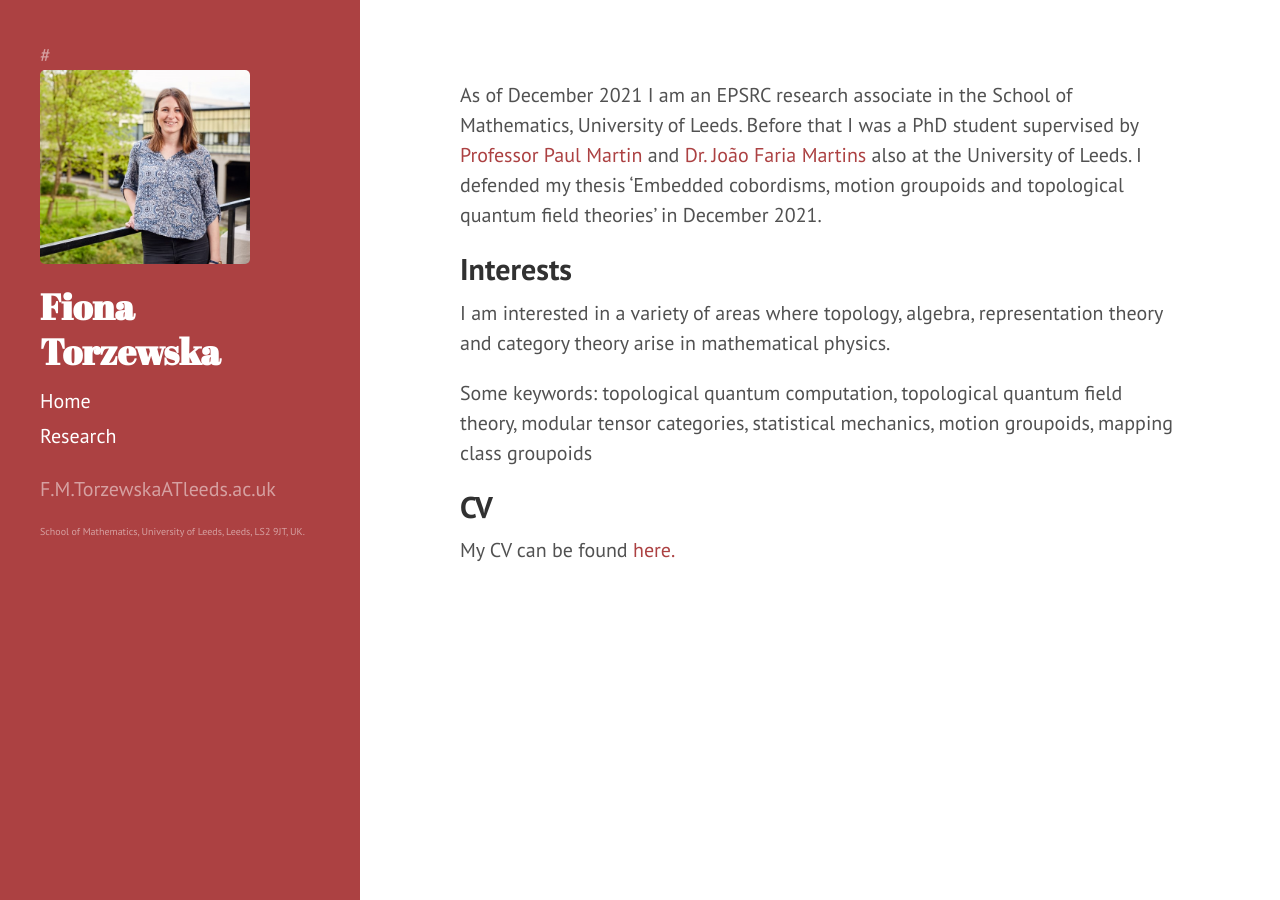
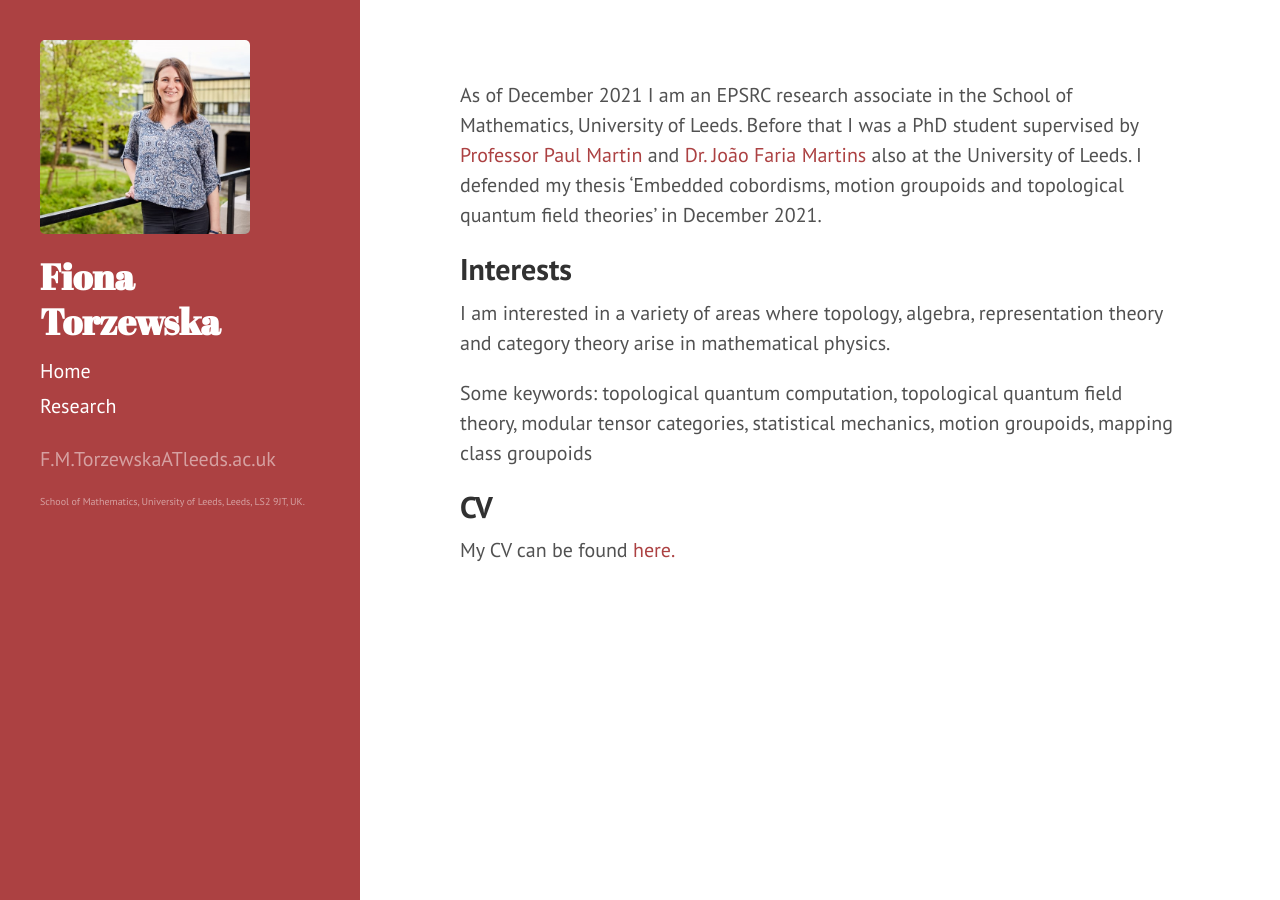
Before and after one commit to fionatorzewska/fionatorzewska.github.io, a Jekyll site: the page built from index.md, in a window 1280 px wide. Built offline with Jekyll 4.4.1, drawn with Linux system fonts in a browser that asks for light colours; Markdown is read by kramdown in place of the engine named in the settings; the list of posts is cut into pages by our own code.

Commit message:
Update sidebar.html

```diff
--- a/_includes/sidebar.html
+++ b/_includes/sidebar.html
@@ -1,5 +1,5 @@
 <div class="sidebar">
-  <div class="container sidebar-sticky" >#
+  <div class="container sidebar-sticky" >
     <img src='{{"/Images/Me.jpg" | absolute_url}}' alt="Me" style="width:75%;" >
     <div class="sidebar-about">
       <h1 style="font-size:180%;">
```
